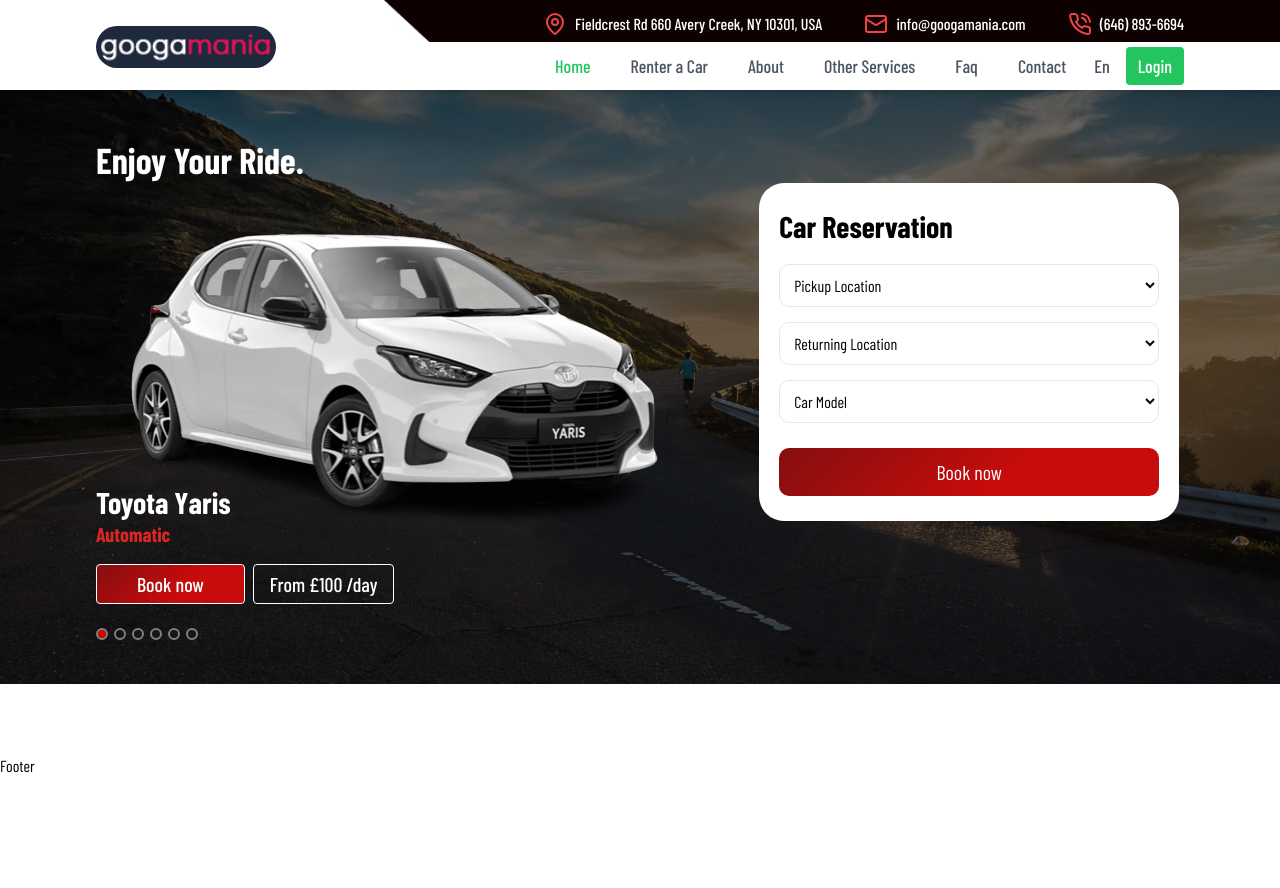
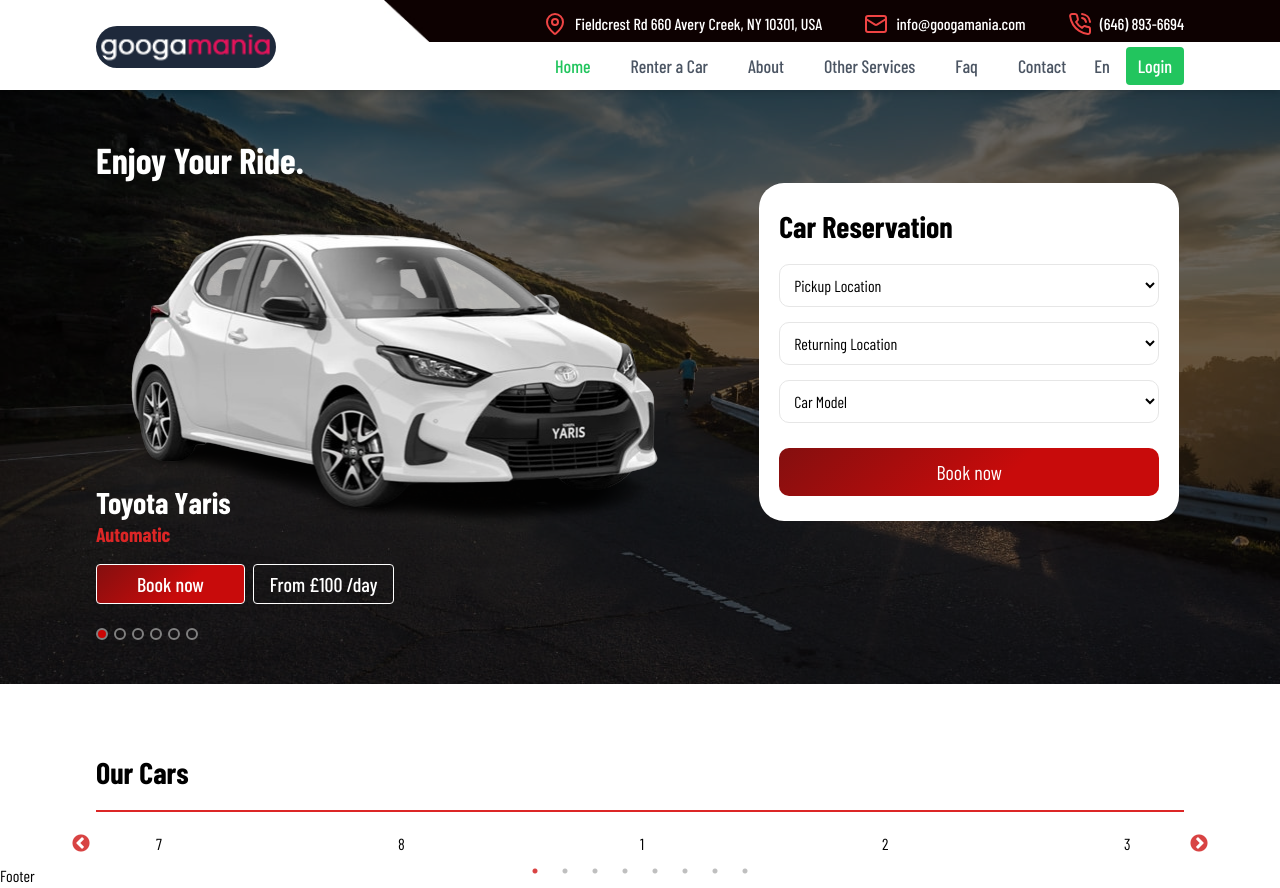
Before and after one commit to monir6163/enjoy-car-rental-convert-php-to-nextjs, a Next.js app: page / in a window 1280 px wide. Before the commit the page ends 800 px from the top, so only its background shows below. Built offline with nearby package versions, Linux system fonts and the light colour scheme.

Commit message:
carsection

```diff
--- a/package.json
+++ b/package.json
@@ -23,6 +23,8 @@
     "react-dom": "^18",
     "react-hook-form": "^7.52.1",
     "react-multi-carousel": "^2.8.5",
+    "react-slick": "^0.30.2",
+    "slick-carousel": "^1.8.1",
     "tailwind-merge": "^2.4.0",
     "tailwindcss-animate": "^1.0.7",
     "zod": "^3.23.8"
@@ -31,6 +33,7 @@
     "@types/node": "^20",
     "@types/react": "^18",
     "@types/react-dom": "^18",
+    "@types/react-slick": "^0.23.13",
     "eslint": "^8",
     "eslint-config-next": "14.2.5",
     "postcss": "^8",
--- a/src/app/(withLayout)/page.tsx
+++ b/src/app/(withLayout)/page.tsx
@@ -1,9 +1,11 @@
+import CarSection from "../components/home/CarSection";
 import HeroSection from "../components/home/HeroSection";
 
 export default function Home() {
   return (
     <>
       <HeroSection />
+      <CarSection />
     </>
   );
 }
--- /dev/null
+++ b/src/app/components/home/CarSection.tsx
@@ -0,0 +1,18 @@
+import Container from "../shared/Container";
+import SlickSlider from "./SlickSlider";
+
+const CarSection = () => {
+  return (
+    <section className="mb-2">
+      <Container>
+        <h2 className="mt-16 mb-5 pb-5 font-bold text-3xl border-b-2 border-red-600">
+          Our Cars
+        </h2>
+        <SlickSlider />
+      </Container>
+      {/* slick slider */}
+    </section>
+  );
+};
+
+export default CarSection;
--- /dev/null
+++ b/src/app/components/home/SlickSlider.tsx
@@ -0,0 +1,81 @@
+"use client";
+
+import Slider from "react-slick";
+import "slick-carousel/slick/slick.css";
+
+import "slick-carousel/slick/slick-theme.css";
+const SlickSlider = () => {
+  let settings = {
+    dots: true,
+    arrows: true,
+    slidesToShow: 4,
+    slidesToScroll: 4,
+    initialSlide: 0,
+    className: "center",
+    centerMode: true,
+    infinite: true,
+    centerPadding: "60px",
+    autoplay: false,
+    speed: 2000,
+    autoplaySpeed: 2000,
+    cssEase: "linear",
+    responsive: [
+      {
+        breakpoint: 1024,
+        settings: {
+          slidesToShow: 5,
+          slidesToScroll: 1,
+          infinite: true,
+          dots: true,
+        },
+      },
+      {
+        breakpoint: 600,
+        settings: {
+          slidesToShow: 2,
+          slidesToScroll: 1,
+          initialSlide: 1,
+        },
+      },
+      {
+        breakpoint: 480,
+        settings: {
+          slidesToShow: 1,
+          slidesToScroll: 1,
+        },
+      },
+    ],
+  };
+  return (
+    <div className="slider-container">
+      <Slider {...settings}>
+        <div>
+          <h3>1</h3>
+        </div>
+        <div>
+          <h3>2</h3>
+        </div>
+        <div>
+          <h3>3</h3>
+        </div>
+        <div>
+          <h3>4</h3>
+        </div>
+        <div>
+          <h3>5</h3>
+        </div>
+        <div>
+          <h3>6</h3>
+        </div>
+        <div>
+          <h3>7</h3>
+        </div>
+        <div>
+          <h3>8</h3>
+        </div>
+      </Slider>
+    </div>
+  );
+};
+
+export default SlickSlider;
--- a/src/app/globals.css
+++ b/src/app/globals.css
@@ -105,6 +105,17 @@
   background: linear-gradient(317deg, #c80b0b 40%, #840f0f 100%);
 }
 
+/* slick sider */
+
+.slick-prev:before,
+.slick-next:before {
+  color: #cc0505 !important;
+}
+
+.slick-dots li.slick-active button:before {
+  color: #cc0505 !important;
+}
+
 @media screen and (max-width: 768px) {
   .indexTop .background_Image .max_width {
     grid-template-columns: 100%;
```
Also changed, not shown: 1 other file (tests, documents, lock files or other folders).
